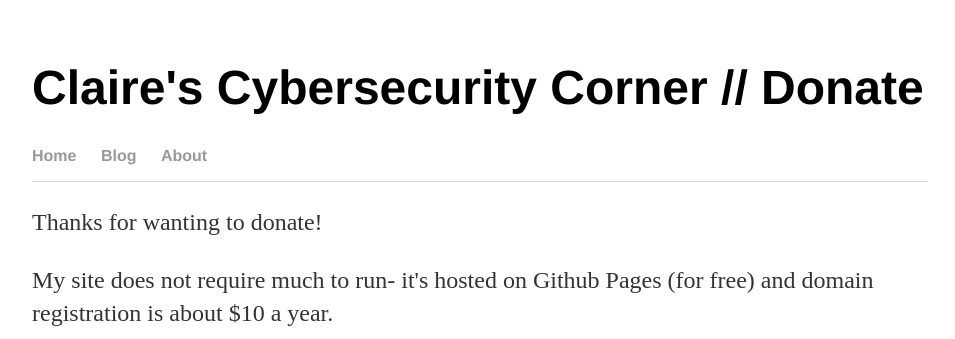
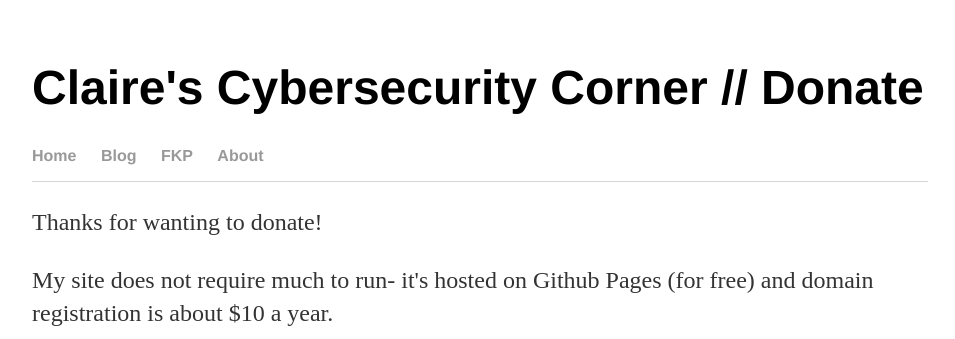
Before and after one commit to sle3man/sle3man.github.io, a Jekyll site: the page built from donate.html, in a window 1280 px wide. Shown: the top 339 px of the page, without its empty margins (160-1115 px from the left). Built offline with Jekyll 4.4.1, drawn with Linux system fonts in a browser that asks for light colours.

Commit message:
Add link to fkp

```diff
--- a/_layouts/default.html
+++ b/_layouts/default.html
@@ -16,7 +16,8 @@
 		<nav>
     		<ul>
         	    <li><a href="/">Home</a></li>
-                <li><a href="/blog">Blog</a></li>
+				<li><a href="/blog">Blog</a></li>
+				<li><a href="/posts/2019-11-15-flat">FKP</a></li>
 	        	<li><a href="/about">About</a></li>
     		</ul>
 		</nav>
--- a/_layouts/index_layout.html
+++ b/_layouts/index_layout.html
@@ -19,7 +19,8 @@
 		<nav>
     		<ul>
         	    <li><a href="/">Home</a></li>
-                <li><a href="/blog">Blog</a></li>
+				<li><a href="/blog">Blog</a></li>
+				<li><a href="/posts/2019-11-15-flat">FKP</a></li>
 	        	<li><a href="/about">About</a></li>
     		</ul>
 		</nav>
```
